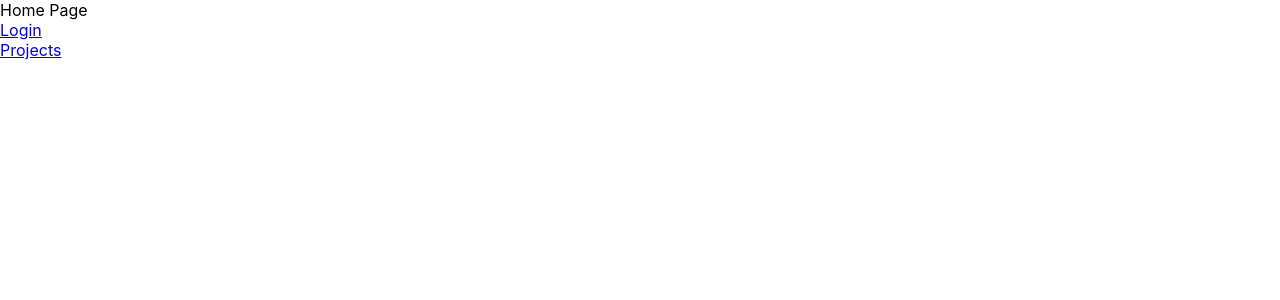
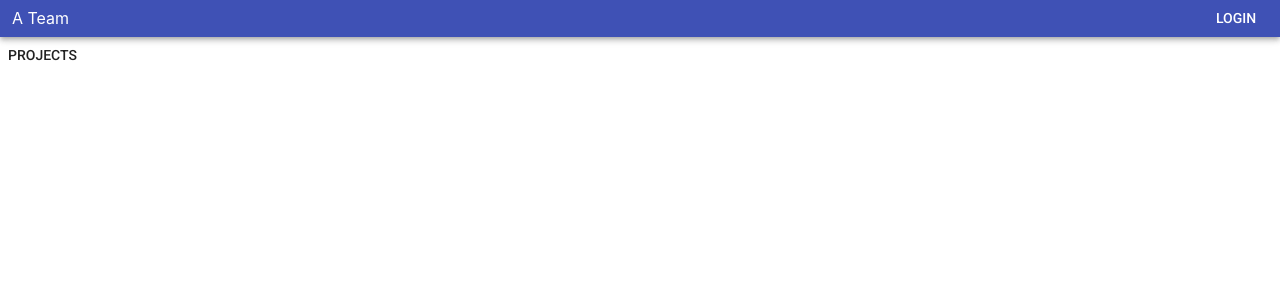
Before and after one commit to WillJDunn/a-team, a React (Create React App) app: page / in a window 1280 px wide. Shown: the top 300 px of the page. Built offline with nearby package versions, Linux system fonts and the light colour scheme.

Commit message:
More work on the landing page

```diff
--- a/src/frontend/HomePage.js
+++ b/src/frontend/HomePage.js
@@ -1,13 +1,56 @@
 import React from 'react';
 import { Link } from 'react-router-dom';
+import AppBar from '@material-ui/core/AppBar';
+import Button from '@material-ui/core/Button';
+import * as PropTypes from 'prop-types';
+import { withStyles } from '@material-ui/core';
 
-const HomePage = () => (
-  <React.Fragment>
-    <div>Home Page</div>
-    <div><Link to="/login">Login</Link></div>
-    <Link to="/projects">Projects</Link>
-  </React.Fragment>
+const _style = {
+  root: {
+    display: 'flex',
+    flexDirection: 'column',
+  },
+  appBarContents: {
+    display: 'flex',
+    justifyItems: 'center',
+    alignItems: 'center',
+  },
+  title: {
+    marginLeft: 12,
+  },
+  loginButtonContainer: {
+    marginLeft: 'auto',
+    marginRight: 12,
+  },
+  loginButton: {
+    color: 'white',
+  },
+};
 
-);
+const HomePage = props => {
+  return (
+    <React.Fragment>
+      <AppBar position="static">
+          <div style={_style.appBarContents}>
+            <div style={_style.title}>A Team</div>
+            <div style={_style.loginButtonContainer}>
+              <Button
+                style={_style.loginButton}
+                onClick={() => props.history.push('/login')}>
+                Login
+              </Button>
+            </div>
+          </div>
+      </AppBar>
+      <Button onClick={() => props.history.push('/projects')}>
+        Projects
+      </Button>
+    </React.Fragment>
+  );
+};
+
+HomePage.propTypes = {
+  history: PropTypes.object.isRequired,
+};
 
 export default HomePage;
--- a/src/frontend/Routes.js
+++ b/src/frontend/Routes.js
@@ -11,7 +11,7 @@ import BoardPage from './boards/BoardPage';
 const Routes = () => (
   <Router>
     <div>
-      <Route exact path="/" component={HomePage} />
+      <Route path="/" component={HomePage} />
       <Route exact path="/login" component={LoginPage} />
       <Route exact path="/projects" component={ProjectsPage} />
       <Route exact path="/projects/:projectId" component={ProjectPage}/>
```
